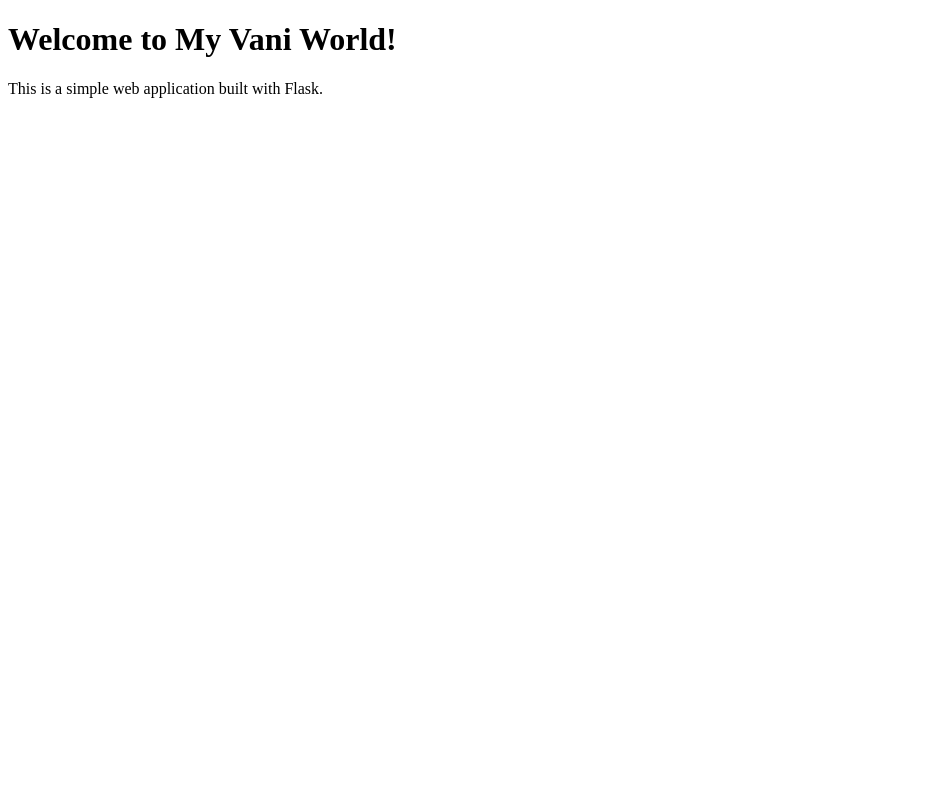
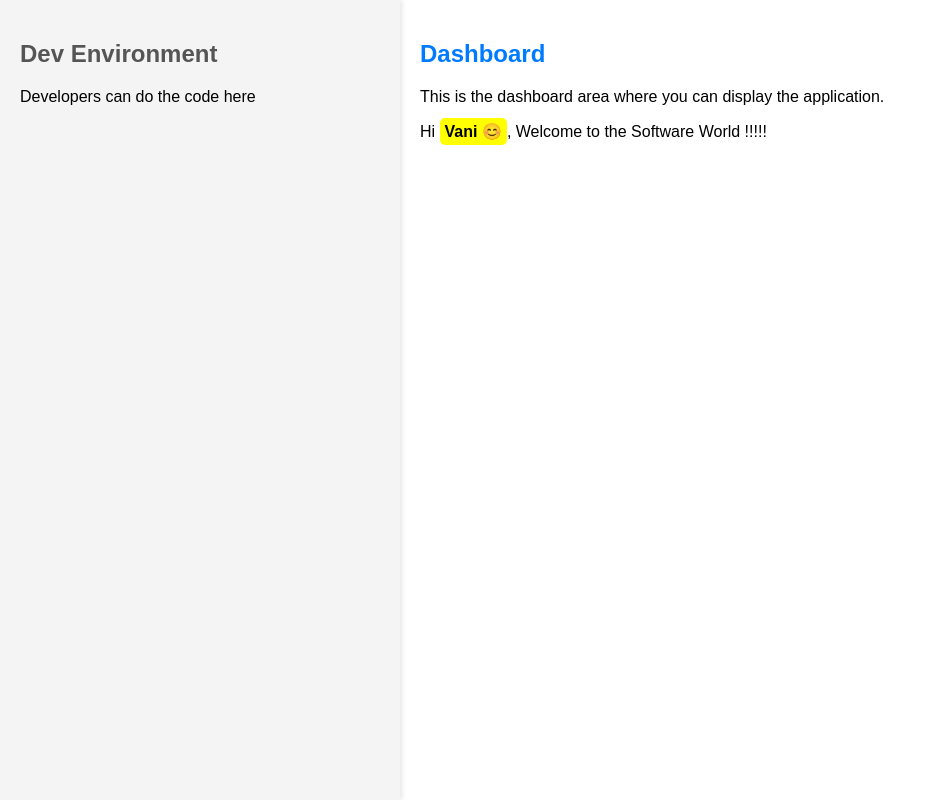
Before and after one commit to ModemKrishnaPrasad/python_wep_app, a Flask app: page / in a window 1280 px wide. Shown: the whole page, without its empty margins (0-934 px from the left). Run offline with Flask 2, Linux system fonts and the light colour scheme.

Commit message:
new code added

```diff
--- a/templates/index.html
+++ b/templates/index.html
@@ -3,10 +3,62 @@
 <head>
     <meta charset="UTF-8">
     <meta name="viewport" content="width=device-width, initial-scale=1.0">
-    <title>My Flask App</title>
+    <title>My Flask App - Dev Environment and Dashboard</title>
+    <style>
+        body {
+            font-family: Arial, sans-serif;
+            margin: 0;
+            padding: 0;
+            display: flex;
+            height: 100vh;
+        }
+        .container {
+            display: flex;
+            width: 100%;
+        }
+        .side-panel {
+            width: 30%;
+            background-color: #f4f4f4;
+            padding: 20px;
+            box-shadow: 2px 0 5px rgba(0, 0, 0, 0.1);
+        }
+        .main-content {
+            width: 70%;
+            padding: 20px;
+        }
+        h1 {
+            color: #333;
+        }
+        .side-panel h2 {
+            color: #555;
+        }
+        .main-content h2 {
+            color: #007bff;
+        }
+        .highlight {
+            background-color: yellow;
+            font-weight: bold;
+            padding: 5px;
+            border-radius: 5px;
+        }
+    </style>
 </head>
 <body>
-    <h1>Welcome to My Vani World!</h1>
-    <p>This is a simple web application built with Flask.</p>
+    <div class="container">
+        <!-- Side Panel for Dev Environment -->
+        <div class="side-panel">
+            <h2>Dev Environment</h2>
+            <p>Developers can do the code here </p>
+        </div>
+
+        <!-- Main Content for Dashboard -->
+        <div class="main-content">
+            <h2>Dashboard</h2>
+            <p>This is the dashboard area where you can display the application.</p>
+            <p>
+                Hi <span class="highlight">Vani 😊</span>, Welcome to the Software World !!!!!
+            </p>
+        </div>
+    </div>
 </body>
 </html>
```
